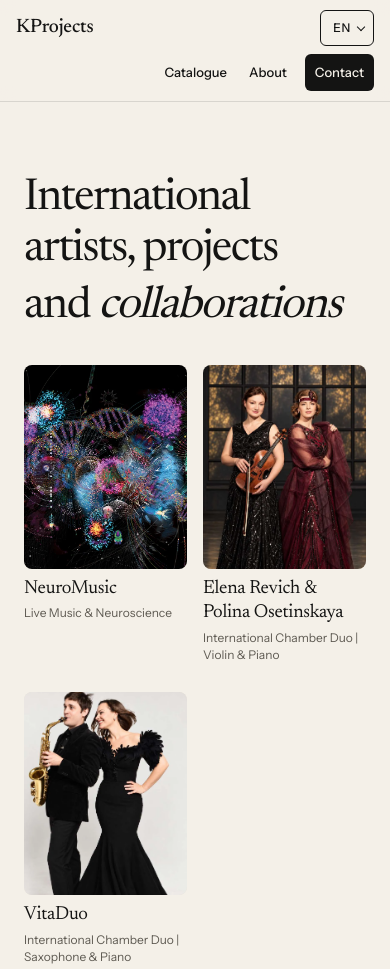
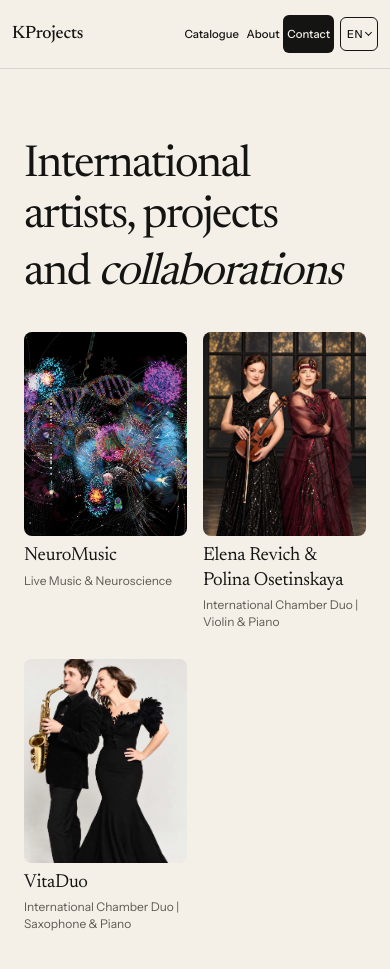
Before and after one commit to kkkppppp/KProjects, a plain HTML site: page dist/index.html in a window 390 px wide. Shown: the top 969 px of the page. Drawn offline with Linux system fonts and the light colour scheme; no server answers.

Commit message:
Update Site source

```diff
--- a/dist/assets/localization.css
+++ b/dist/assets/localization.css
@@ -1,4 +1,4 @@
-/* The selector has its own row on small screens so translated navigation never crowds the logo. */
+/* Compact, single-row navigation across all supported languages. */
 .site-header-inner { height:auto!important; min-height:68px; flex-wrap:wrap; padding-top:10px!important; padding-bottom:10px!important; }
 .site-header-inner nav { margin-left:auto; min-width:0; flex-wrap:wrap; }
 /* A compact label over a native select preserves the platform picker and keyboard controls. */
@@ -9,13 +9,18 @@ kp-language select { position:absolute; inset:0; width:100%; height:100%; opacit
 kp-language option { background:#F4F0E8; color:#141413; }
 kp-language:focus-within { outline:2px solid currentColor; outline-offset:3px; }
 @media(max-width:600px){
- .site-header-inner { gap:8px!important; }
- .site-header-inner kp-language { margin-left:auto; }
- .site-header-inner nav { order:3; flex-basis:100%; justify-content:flex-end; font-size:13px!important; }
- .site-header-inner nav a { padding:8px 10px!important; }
- .neuro-hero>div:last-child { padding-top:148px!important; }
- .neuro-page { margin-top:-112px!important; }
+ .site-header-inner { flex-wrap:nowrap!important; gap:4px!important; height:68px!important; padding:10px 12px!important; }
+ .site-header-inner>a { flex:none; }
+ .site-header-inner>a>span { font-size:clamp(18px,4.6vw,22px)!important; }
+ .site-header-inner nav { order:0; flex:0 0 auto; flex-wrap:nowrap; justify-content:flex-end; gap:0!important; font-size:clamp(11px,2.9vw,13px)!important; white-space:nowrap; }
+ .site-header-inner nav a { padding:10px clamp(3px,1vw,6px)!important; margin-left:0!important; }
+ .site-header-inner kp-language { width:38px; height:34px; margin-left:2px; }
+ .site-header-inner kp-language::before { font-size:11px; padding-right:8px; }
+ .site-header-inner kp-language::after { right:6px; top:12px; width:4px; height:4px; }
+ .neuro-hero>div:last-child { padding-top:110px!important; }
+ .neuro-page { margin-top:-69px!important; }
 }
+
 html:not([lang="en"]) main { overflow-wrap:break-word; }
 html:not([lang="en"]) h1,html:not([lang="en"]) h2,html:not([lang="en"]) h3 { text-wrap:balance; }
 html:not([lang="en"]) .catalogue .project-card>span:last-child { grid-template-columns:minmax(0,1fr)!important; }
```
